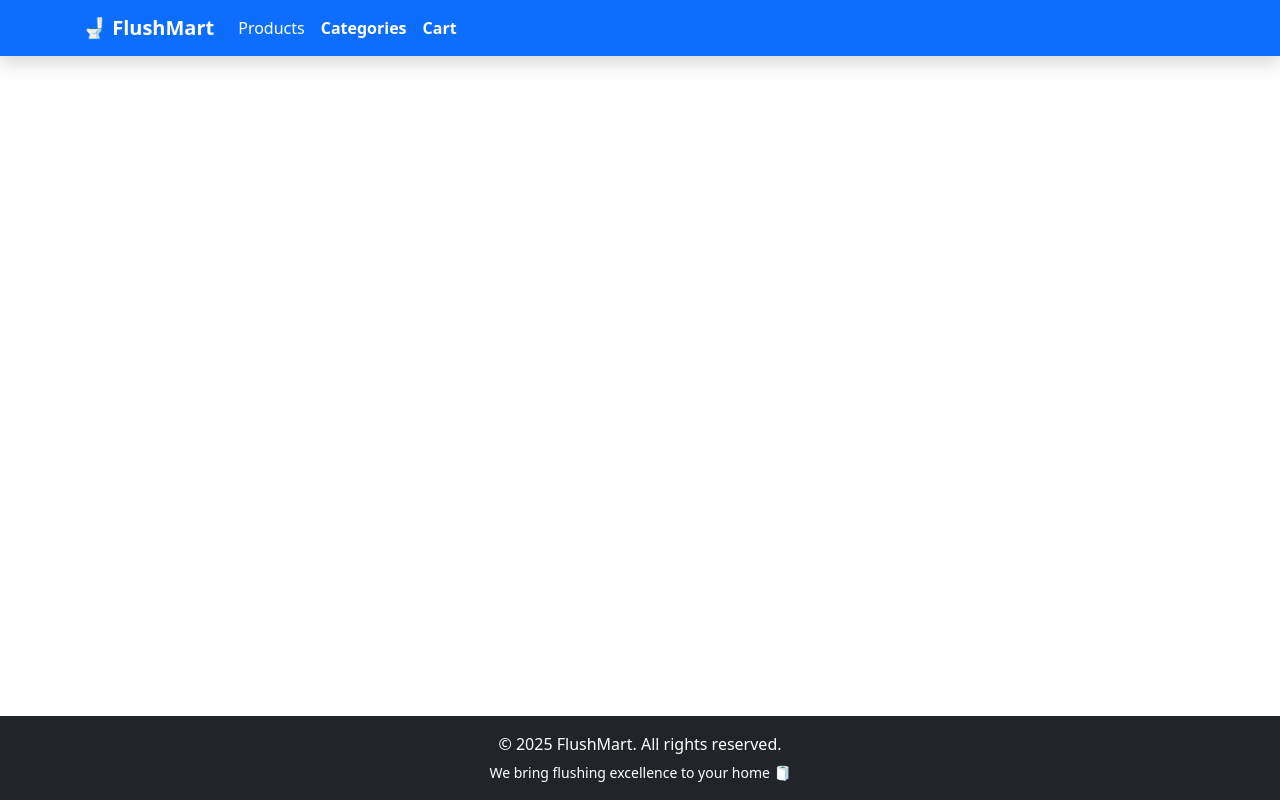
After one commit to afk0901/FlushMart, a Django app: template templates/main.html in a window 1280 px wide. The commit adds this page. Run offline with Django 5.2, Linux system fonts and the light colour scheme; the template is opened without the code that fills it, so the values that code supplies are empty.

Commit message:
Displaying products

```diff
--- a/customerproducts/domain/customer_product_entities.py
+++ b/customerproducts/domain/customer_product_entities.py
@@ -6,3 +6,4 @@ class CustomerProductEntity:
     product_name: str
     description: str
     price: float
+    image_location: str
--- a/customerproducts/infrastructure/customer_products_repository.py
+++ b/customerproducts/infrastructure/customer_products_repository.py
@@ -17,6 +17,7 @@ class SQLCustomerProductsRepository(ICustomerProductsRepository):
                 product_name=customer_product.product_name,
                 description=customer_product.description,
                 price=customer_product.price,
+                image_location=customer_product.image
             )
             for customer_product in products
         ]
--- a/customerproducts/presentation/views/product_list_view.py
+++ b/customerproducts/presentation/views/product_list_view.py
@@ -18,6 +18,7 @@ class ProductListView(TemplateView):
                 "product_name": product.product_name,
                 "description": product.description,
                 "price": product.price,
+                "image_url": product.image_location
             }
             for product in products
         ]
--- a/customerproducts/templates/product_item.html
+++ /dev/null
@@ -1 +0,0 @@
-<p>{{ product.product_name }}</p>
--- a/flushmart/settings.py
+++ b/flushmart/settings.py
@@ -55,7 +55,7 @@ ROOT_URLCONF = "flushmart.urls"
 TEMPLATES = [
     {
         "BACKEND": "django.template.backends.django.DjangoTemplates",
-        "DIRS": [],
+        "DIRS": [BASE_DIR / "templates"],
         "APP_DIRS": True,
         "OPTIONS": {
             "context_processors": [
@@ -121,6 +121,10 @@ USE_TZ = True
 
 STATIC_URL = "static/"
 
+STATICFILES_DIRS = [
+    BASE_DIR / "customerproducts" / "presentation" / "static"
+]
+
 # Default primary key field type
 # https://docs.djangoproject.com/en/5.2/ref/settings/#default-auto-field
 
--- /dev/null
+++ b/templates/main.html
@@ -0,0 +1,50 @@
+<!DOCTYPE html>
+<html lang="en">
+<head>
+    <meta charset="UTF-8">
+    <title>FlushMart</title>
+    <meta name="viewport" content="width=device-width, initial-scale=1">
+    <!-- Bootstrap CDN -->
+    <link href="https://cdn.jsdelivr.net/npm/bootstrap@5.3.3/dist/css/bootstrap.min.css" rel="stylesheet">
+</head>
+<body class="d-flex flex-column min-vh-100">
+
+    <!-- Navbar -->
+    <nav class="navbar navbar-expand-lg navbar-dark bg-primary shadow">
+        <div class="container">
+            <a class="navbar-brand fw-bold">🚽 FlushMart</a>
+            <button class="navbar-toggler" type="button" data-bs-toggle="collapse" data-bs-target="#navbarFlush"
+                    aria-controls="navbarFlush" aria-expanded="false" aria-label="Toggle navigation">
+                <span class="navbar-toggler-icon"></span>
+            </button>
+
+            <div class="collapse navbar-collapse" id="navbarFlush">
+                <ul class="navbar-nav me-auto mb-2 mb-lg-0">
+                    <li class="nav-item"><a class="nav-link text-white {% if request.path == '' %}fw-bold border-bottom border-white{% endif %}" href="">Products</a></li>
+                    <li class="nav-item"><a class="nav-link text-white fw-semibold" href="">Categories</a></li>
+                    <li class="nav-item"><a class="nav-link text-white fw-semibold" href="">Cart</a></li>
+                </ul>
+            </div>
+        </div>
+    </nav>
+
+    <!-- Main Content -->
+    <main class="flex-grow-1">
+        <div class="container py-4">
+            {% block content %}
+            {% endblock %}
+        </div>
+    </main>
+
+    <!-- Footer -->
+    <footer class="bg-dark text-white text-center py-3 mt-auto">
+        <div class="container">
+            <p class="mb-1">© 2025 FlushMart. All rights reserved.</p>
+            <p class="mb-0"><small>We bring flushing excellence to your home 🧻</small></p>
+        </div>
+    </footer>
+
+    <!-- Bootstrap JS -->
+    <script src="https://cdn.jsdelivr.net/npm/bootstrap@5.3.3/dist/js/bootstrap.bundle.min.js"></script>
+</body>
+</html>
```
Also changed, not shown: customerproducts/infrastructure/tests/products/test_get_products.py (+6 -4 lines), customerproducts/templates/product_list.html (+11 -4 lines), customerproducts/templates/product_list_item.html (added, +17 -0 lines), customerproducts/presentation/static/customer_products_images/dummy.jpg (renamed from customerproducts/media/customer_products_images/dummy.jpg).
